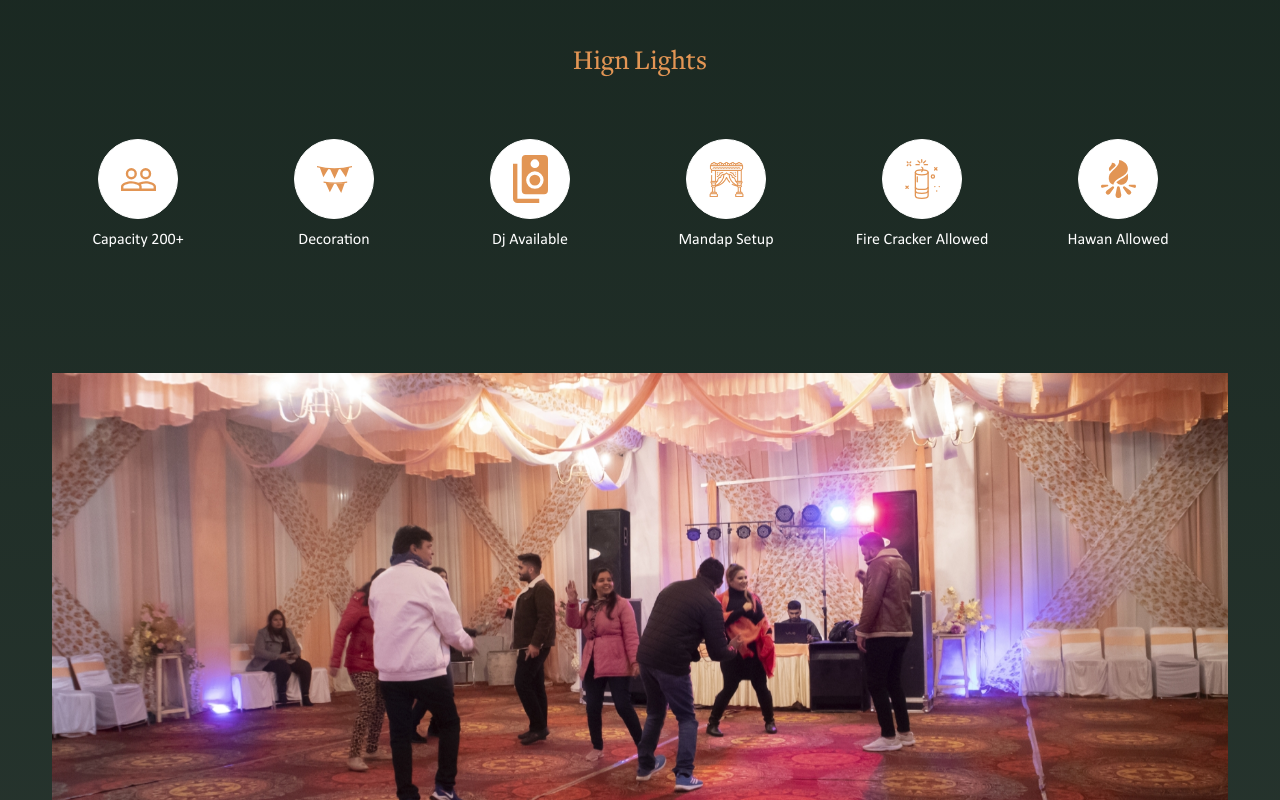
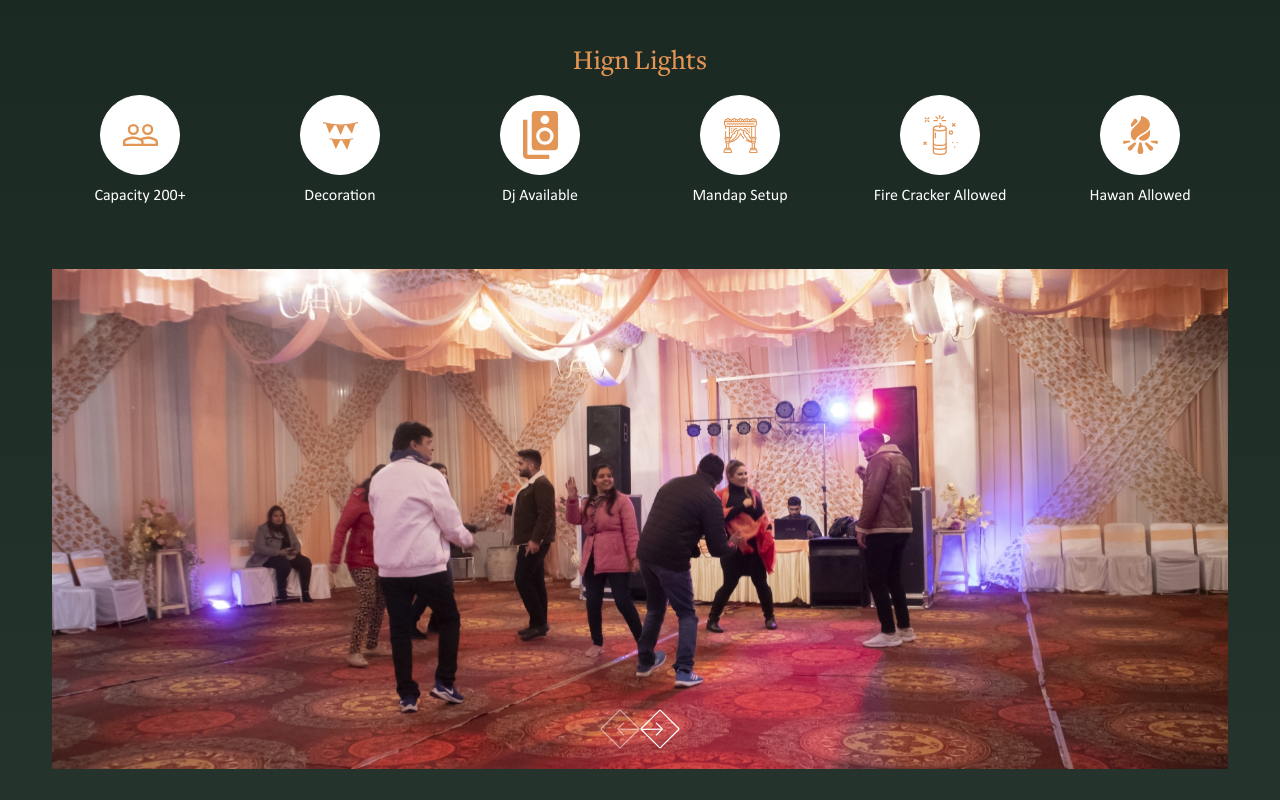
Before and after one commit to Ishavbhatt/goldenfern-main, a Next.js app: page /Wedding in a window 1280 px wide. Shown: the part 700-1500 px from the top of the page. Built offline with nearby package versions, Linux system fonts and the light colour scheme.

Commit message:
minor changes

```diff
--- a/components/Navbar.js
+++ b/components/Navbar.js
@@ -44,16 +44,16 @@ const Navbar = () => {
                             </Link>
                           </li>
                           <li>
-                            <Link href="/Healthsafety">health & safety</Link>
+                            <Link href="/Wedding">wedding</Link>
                           </li>
                           <li>
                             <Link href="/Restaurant">restaurant</Link>
                           </li>
                           <li>
-                            <Link href="/Contactus">contact us</Link>
+                            <Link href="/Healthsafety">health & safety</Link>
                           </li>
                           <li>
-                            <Link href="/Wedding">wedding</Link>
+                            <Link href="/Contactus">contact us</Link>
                           </li>
                         </ul>
                       </div>
@@ -92,7 +92,7 @@ const Navbar = () => {
           <div className="mobile-header container">
             <div className="mobile-header-div">
               <div className=" col-lg-3 col-md-3 col-sm-10 logo">
-                <Link className="navbar-brand" href="/#">
+                <Link className="navbar-brand" href="/">
                   <img src="/logo.png" alt="Logo" className="logo img-fluid" />
                 </Link>
               </div>
@@ -158,6 +158,16 @@ const Navbar = () => {
                         </Link>
                       </li>
                       <li className="mobile-view-lists">
+                        <Link href="/Restaurant">
+                          <a
+                            onClick={handleIsActive}
+                            className="mobile-view-lists-clr"
+                          >
+                            Restaurant
+                          </a>
+                        </Link>
+                      </li>
+                      <li className="mobile-view-lists">
                         <Link href="/Wedding">
                           <a
                             onClick={handleIsActive}
@@ -167,26 +177,7 @@ const Navbar = () => {
                           </a>
                         </Link>
                       </li>
-                      <li className="mobile-view-lists">
-                        <Link href="/Restaurant">
-                          <a
-                            onClick={handleIsActive}
-                            className="mobile-view-lists-clr"
-                          >
-                            Restaurant
-                          </a>
-                        </Link>
-                      </li>
-                      <li>
-                        <Link href="/Gallery">
-                          <a
-                            onClick={handleIsActive}
-                            className="mobile-view-lists-clr"
-                          >
-                            Gallery
-                          </a>
-                        </Link>
-                      </li>
+
                       <li className="mobile-view-lists">
                         <Link href="/Contactus">
                           <a
--- a/pages/Attractionactivities.js
+++ b/pages/Attractionactivities.js
@@ -94,7 +94,7 @@ function Attractionactivities() {
         <div className="container">
           <div className="row">
             <div className="col-md-12 col-sm-12 text-left">
-              <h2 className="common_title color_white">Attraction</h2>
+              <h2 className="golden_title">Attraction</h2>
             </div>
             <div className="owl-carousel owl-theme owl-loaded attraction_slider">
               <OwlCarousel
@@ -178,11 +178,11 @@ function Attractionactivities() {
         </div>
       </section>
 
-      <section className="attraction_section common_padding pt-0">
+      <section className="attraction_section common_padding">
         <div className="container">
           <div className="row">
             <div className="col-md-12 col-sm-12 text-left">
-              <h2 className="common_title color_white">Activities</h2>
+              <h2 className="golden_title">Activities</h2>
             </div>
             <div className="owl-carousel owl-theme owl-loaded activities_slider">
               <OwlCarousel
--- a/pages/Wedding.js
+++ b/pages/Wedding.js
@@ -99,7 +99,7 @@ function Wedding() {
                     src="https://www.youtube.com/embed/vjXqYP67l5E?controls=0"
                     title="YouTube video player"
                     allow="accelerometer; autoplay; clipboard-write; encrypted-media; gyroscope; picture-in-picture"
-                    allowfullscreen
+                    allowFullScreen
                   ></iframe>
                 </div>
               </div>
@@ -107,55 +107,58 @@ function Wedding() {
           </div>
         </div>
 
-        <div className="common_padding wedding_highlights">
+        <div className="common_padding">
+        <div className="container">
+            <div className="row">
+              <h3 className="golden_color mb-3 text-center">Hign Lights</h3>
+            </div>
+            </div>
           <div className="container">
-            <div className="row">
-              <h3 className="golden_color text-center">Hign Lights</h3>
-              <div className="row common_padding">
-                <div className="col-sm-8 col-md-2 wedding_highlights_col text-center">
+            <div className="row wedding_highlights">
+                <div className="col-sm-6 col-md-2 wedding_highlights_col text-center">
                   <span>
                     <img src="/new-images/people.svg" alt="Icon" />
                   </span>
                   <p>Capacity 200+</p>
                 </div>
-                <div className="col-sm-8 col-md-2 wedding_highlights_col text-center">
+                <div className="col-sm-6 col-md-2 wedding_highlights_col text-center">
                   <span>
                     <img src="/new-images/decoration.svg" alt="Icon" />
                   </span>
                   <p>Decoration</p>
                 </div>
-                <div className="col-sm-8 col-md-2 wedding_highlights_col text-center">
+                <div className="col-sm-6 col-md-2 wedding_highlights_col text-center">
                   <span>
                     <img src="/new-images/dj.svg" alt="Icon" />
                   </span>
                   <p>Dj Available</p>
                 </div>
-                <div className="col-sm-8 col-md-2 wedding_highlights_col text-center">
+                <div className="col-sm-6 col-md-2 wedding_highlights_col text-center">
                   <span>
                     <img src="/new-images/mandap.svg" alt="Icon" />
                   </span>
                   <p>Mandap Setup</p>
                 </div>
-                <div className=" col-sm-8 col-md-2 wedding_highlights_col text-center">
+                <div className=" col-sm-6 col-md-2 wedding_highlights_col text-center">
                   <span>
                     <img src="/new-images/firecracker.svg" alt="Icon" />
                   </span>
                   <p>Fire Cracker Allowed</p>
                 </div>
-                <div className=" col-sm-8 col-md-2 wedding_highlights_col text-center">
+                <div className=" col-sm-6 col-md-2 wedding_highlights_col text-center">
                   <span>
                     <img src="/new-images/hawan.svg" alt="Icon" />
                   </span>
                   <p>Hawan Allowed</p>
                 </div>
-              </div>
             </div>
           </div>
         </div>
 
-        <div className="wedding_gallery">
+        <section className="wedding_gallery">
           <div className="container">
             <div className="row">
+            <div className="wedding-gallery-sec">
               <OwlCarousel className="owl-theme" nav {...wedding}>
                 <div className="wedding_gal_item">
                   <div
@@ -237,9 +240,10 @@ function Wedding() {
                   ></div>
                 </div>
               </OwlCarousel>
+              </div>
             </div>
           </div>
-        </div>
+        </section>
 
         <div className="scrollspy-example common_padding w-100">
           <div className="container">
@@ -313,10 +317,9 @@ function Wedding() {
           </div>
             </div>
           </div>
-
         </div>
 
-        <div className="attraction_section other_room_section other-room">
+        <div className="attraction_section other_room_section">
         <div className="container">
           <div className="row">
             <div className="col-md-12 col-sm-12 text-left">
--- a/styles/css/responsive.css
+++ b/styles/css/responsive.css
@@ -189,6 +189,12 @@
   .about_hotel_text .common_arrow {
     top: 3px;
   }
+  .menu_title {
+    font-size: 24px;
+  }
+  .menu_item_left, .menu_item_right {
+    font-size: 16px;
+  }
   .about_hotel_image, .restaurant_image, .wedding_services_image {
     max-width: 270px;
     height: 250px;
@@ -322,7 +328,11 @@
     margin-bottom: 20px;
   }
   .attraction_section .owl-nav {
+    justify-content: center;
+    display: flex;
     position: absolute;
+    width: 100%;
+    align-items: center;
     bottom: 0;
     top: 100%;
   }
@@ -444,13 +454,19 @@
   .facilities_section .common_title {
     font-size: 30px;
   }
-  .facilities_section .col-sm-6 {
+  .facilities_section .col-sm-6 , .wedding_highlights .col-sm-6{
+    width: 50%;
+  }
+  .wedding_highlights_col {
     width: 50%;
   }
   .facilities_column span {
     display: flex;
     width: 90px;
     height: 90px;
+  }
+  .wedding_highlights_col {
+    margin: 10px 0;
   }
   .facilities_column span img {
     max-width: 32px;
--- a/styles/css/style.css
+++ b/styles/css/style.css
@@ -271,6 +271,11 @@ section {
   color: #000000;
   margin-bottom: 10px !important;
   text-transform: capitalize;
+}
+.golden_title {
+  font-size: 40px;
+  color: #e29554;
+  margin-bottom: 10px !important;
 }
 .test-title {
   font-size: 44px;
@@ -1279,8 +1284,7 @@ background-image: url("/attraction-banner.jpeg");
 }
 .attraction_section .owl-nav {
   position: absolute;
-  top: -65px;
-  /* width: 120px; */
+  top: -55px;
   right: 0;
   margin: 0px !important;
 }
@@ -1319,17 +1323,18 @@ background-image: url("/attraction-banner.jpeg");
 .gallery-sec .owl-nav button.owl-next {
   background-image: url("/right-arrows.png") !important;
 } */
-.single-room-sec .owl-nav button {
+.single-room-sec .owl-nav button, .wedding_gallery .owl-nav button {
   background-image: url("/new-images/arrow-white-left.svg") !important;
   background-repeat: no-repeat !important;
   width: 40px;
   height: 40px;
+  margin: 0 !important;
   background-size: 40px !important;
   background-position: center !important;
   background-color: transparent !important;
   outline: none !important;
 }
-.single-room-sec .owl-nav button.owl-next {
+.single-room-sec .owl-nav button.owl-next, .wedding_gallery .owl-nav button.owl-next {
   background-image: url("/new-images/arrow-white-right.svg") !important;
 }
 .single-room-sec .owl-nav button span,
@@ -1356,7 +1361,7 @@ background-image: url("/attraction-banner.jpeg");
 .activities_slider .owl-nav,
 .restaurant-slider .owl-nav {
   display: flex;
-  justify-content: space-between;
+  justify-content: center;
 }
 .attraction_section .owl-nav button,
 .single_room_banner_slider .owl-nav button {
@@ -1729,6 +1734,7 @@ background-image: url("/attraction-banner.jpeg");
 .facilities_column p, .wedding_highlights_col p {
   color: #fff;
 }
+
 .facilities_column span{
   display: flex;
   width: 100px;
@@ -2331,7 +2337,7 @@ div.wpcf7 .ajax-loader {
 
 /* Wedding */
 .wedding_gallery .owl-nav {
-  display: flex !important;
+  display: flex;
   justify-content: center;
     position: absolute;
     width: 100%;
@@ -2339,17 +2345,3 @@ div.wpcf7 .ajax-loader {
     margin: 0px !important;
     z-index: 9;
 }
-.wedding_gallery .owl-nav button {
-  background-image: url("/new-images/arrow-white-left.svg") !important;
-  background-repeat: no-repeat !important;
-  color: white;
-  width: 40px;
-  height: 40px;
-  background-size: 40px !important;
-  background-position: center !important;
-  background-color: transparent !important;
-  outline: none !important;
-}
-.wedding_gallery .owl-nav button.owl-next {
-  background-image: url("/new-images/arrow-white-right.svg") !important;
-}
```
Also changed, not shown: pages/Restaurant.js (+15 -16 lines).
